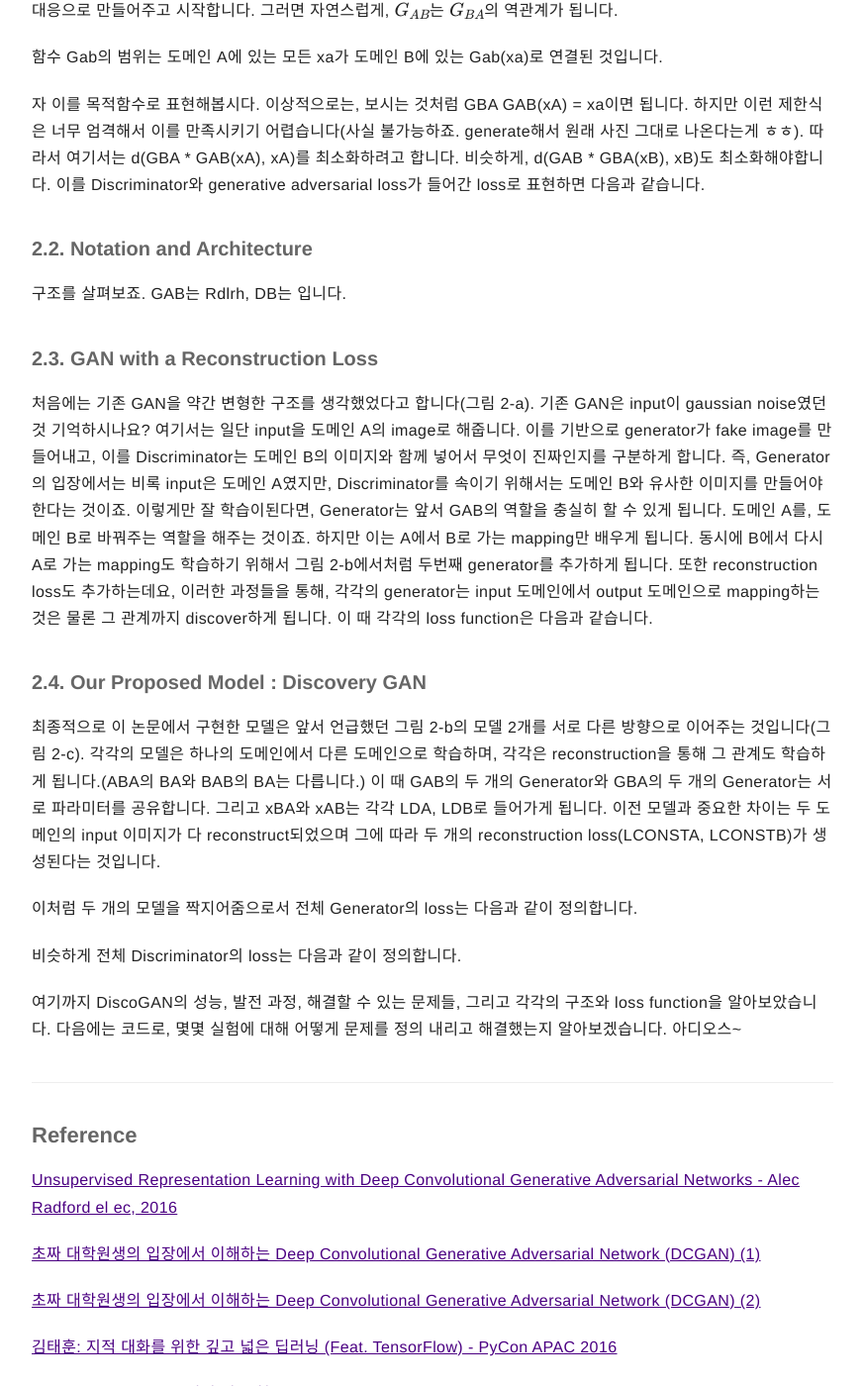
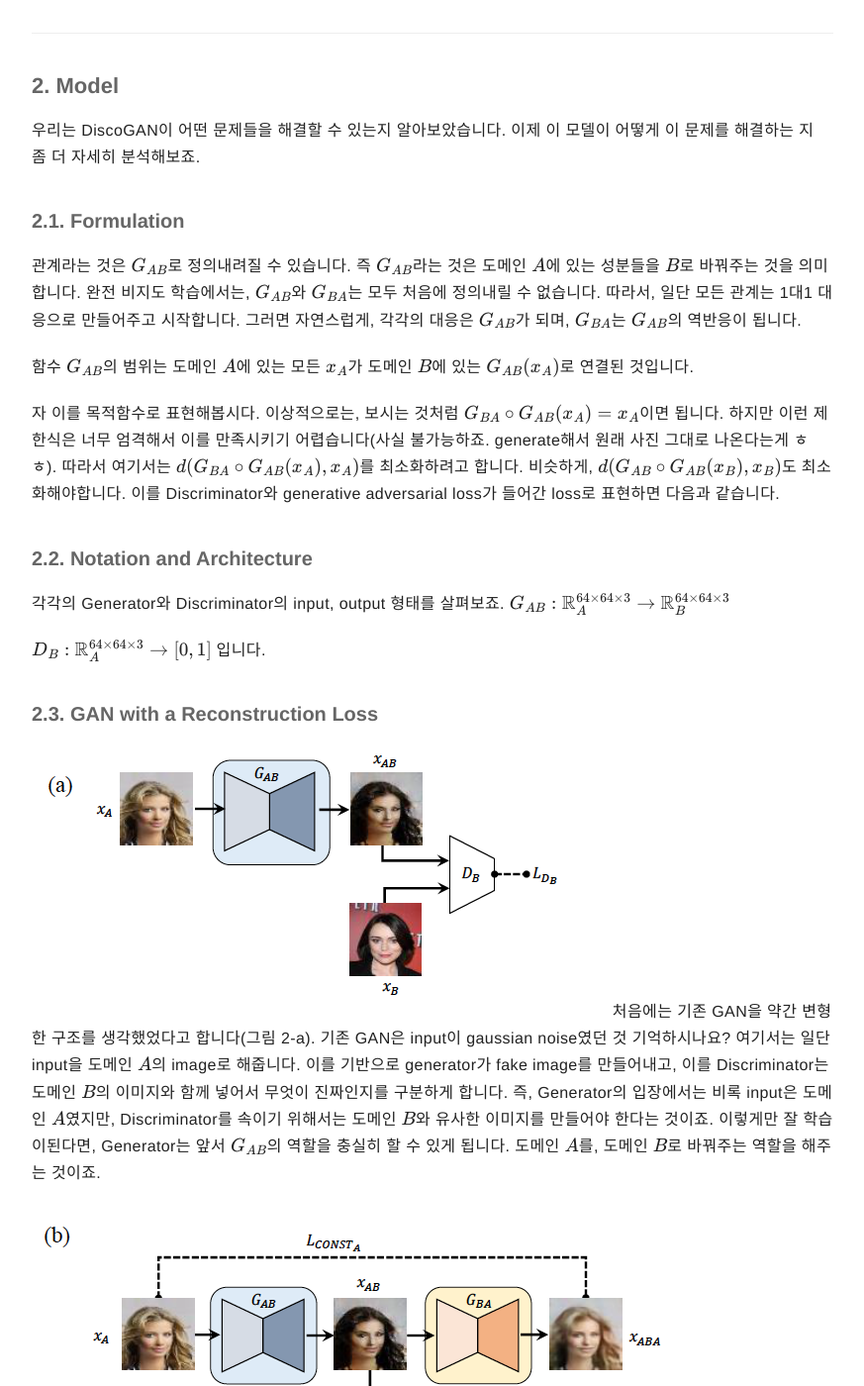
Before and after one commit to wkimdev/angrypark.github.io, a Jekyll site: the page built from _posts/2017-09-09-DiscoGAN-paper-reading.markdown, in a window 1280 px wide and 1400 px high, scrolled down 3194 px. Shown: the whole window at 99% size, without its empty margins (203-1076 px from the left). Built offline with Jekyll 4.4.1, drawn with Linux system fonts in a browser that asks for light colours; Markdown is read by kramdown in place of the engine named in the settings; formulas are drawn with MathJax 3; comment, search, counter and statistics services are not loaded; some of the changed text lies outside the part shown.

Commit message:
170909-DiscoGAN-6

```diff
--- a/_config.yml
+++ b/_config.yml
@@ -20,7 +20,6 @@ url: https://angrypark.github.io
 # your url: http://USERNAME.github.io
 
 permalink: /:title/
-markdown: redcarpet
 # To enable google analytics, supply your token below
 # analytics-google: 'UA-MYANALYTICS'
 
--- a/_posts/2017-09-09-DiscoGAN-paper-reading.markdown
+++ b/_posts/2017-09-09-DiscoGAN-paper-reading.markdown
@@ -1,8 +1,8 @@
 ---
 title: "[GAN] DiscoGAN 논문 이해하기"
 layout: post
-date: 2017-08-03 20:30
-image: /assets/images/2017-08-03-DCGAN-paper-reading/background.jpg
+date: 2017-09-09 20:30
+image: /assets/images/2017-09-09-DiscoGAN-paper-reading/background.jpg
 headerImage: true
 tag:
 - gan
@@ -18,21 +18,18 @@ description: Disco-GAN 논문 차근차근 이해하기
 
 <span style="color:#7C7877; font-family: 'Apple SD Gothic Neo'; font-weight:200">
 
-이번 시간에는 GAN의 응용 논문 중 우리나라 SK T-Brain에서 발표되서 인정받고 있는 Learning to Discover Cross-Domain Relations
-with Generative Adversarial Networks(이하 Disco-GAN)을 소개하겠습니다. 연세대학교 빅데이터 학회 YBIGTA GAN팀에서는 다음과 같은 순서를 GAN을 공부하고 있으며, 클릭하면 내용을 확인하실 수 있습니다.
+이번 시간에는 GAN의 응용 논문 중 우리나라 SK T-Brain에서 발표되서 인정받고 있는 Learning to Discover Cross-Domain Relations with Generative Adversarial Networks(이하 Disco-GAN)을 소개하겠습니다. 연세대학교 빅데이터 학회 YBIGTA GAN팀에서는 다음과 같은 순서를 GAN을 공부하고 있으며, 클릭하면 내용을 확인하실 수 있습니다.
 
 **Study 순서**
-- [GAN 논문 이해하기]()
-- [GAN Code 분석하기]()
-- [Conditional-GAN 논문 이해하기]()
-- [Conditional-GAN Code 분석하기]()
-- [GAN으로 내 핸드폰 손글씨 만들기]()
-- [DCGAN 논문 이해하기]()
-- [DCGAN Code 분석하기]()
-- [DCGAN pytorch로 구현하기]()
-- [InfoGAN 논문 이해하기]()
-- [InfoGAN Code 분석하기]()
-- [DiscoGAN 논문 이해하기]()
+- [GAN 논문 이해하기](https://angrypark.github.io/First-GAN/)
+- [GAN Code 분석하기](https://angrypark.github.io/GAN-tutorial-1/)
+- [Conditional-GAN 논문 이해하기](https://kangbk0120.github.io/articles/2017-08/conditional-gan)
+- [Conditional-GAN으로 내 핸드폰 손글씨 만들기](https://kangbk0120.github.io/articles/2017-08/condgan-imple)
+- [DCGAN 논문 이해하기](https://angrypark.github.io/DCGAN-paper-reading/)
+- [DCGAN pytorch로 구현하기](https://kangbk0120.github.io/articles/2017-08/dcgan-pytorch)
+- [InfoGAN 논문 이해하기](https://kangbk0120.github.io/articles/2017-08/info-gan)
+- [InfoGAN Code 분석하기](https://github.com/YBIGTA/Deep_learning/blob/master/GAN/2017-09-02-InfoGAN-implementation.ipynb)
+- [DiscoGAN 논문 이해하기](https://angrypark.github.io/DiscoGAN-paper-reading/)
 
 ---
 
@@ -53,64 +50,82 @@ with Generative Adversarial Networks(이하 Disco-GAN)을 소개하겠습니다.
 [Learning to Discover Cross-Domain Relations
 with Generative Adversarial Networks, 2016](https://arxiv.org/pdf/1703.05192.pdf)
 ---
-## GAN Review
-![gan-workflow](/assets/images/2017-08-03-DCGAN-paper-reading/gan-workflow.jpg)
 
-> [[GAN] First GAN](https://angrypark.github.io/First-GAN/)
-[[GAN] 1D Gaussian Distribution Generation](https://angrypark.github.io/GAN-tutorial-1/)
+## 0. Abstract
+지금까지는 GAN을 통해 사람이 구별하기 어려운 가짜 이미지를 만들어내는 데 목표를 두었고 어느정도 성공하였습니다. 그러나 우리가 원하는 목적의 가짜 이미지를 만들기 위해서는 그 이상의 목표가 해결되어야 합니다. 예를 들면, 소 그림을 넣으면 비슷한 느낌의 말을 만들어준다던가, 여러분의 사진을 넣으면 같은 사진인데 성별만 바뀌는 이미지를 만들어준다던가 말이죠. 이를 하나의 도메인에서 mode는 유지한 채로 다른 도메인으로 바꿔주는 목표로 생각할 수 있는데, 오늘 소개할 논문에서는 이를 멋지게 구현해주었습니다. 이번 글에서는 문제를 어떻게 정의내리고, 어떤 구조와 컨셉을 통해 이를 해결하였는지 살펴보도록 하겠습니다.
 
 ---
-## 0. Abstract
-지금까지는 GAN을 통해 사람이 구별하기 어려운 가짜 이미지를 만들어내는 데 목표를 두었고 어느정도 성공하였습니다. 그러나 우리가 원하는 목적의 가짜 이미지를 만들기 위해서는 그 이상의 목표가 해결되어야 합니다. 예를 들면, 소 그림을 넣으면 비슷한 느낌의 말을 만들어준다던가, 여러분의 사진을 넣으면 같은 사진인데 성별만 바뀌는 이미지를 만들어준다던가 말이죠. 이 논문에서는 이를 어느정도 해결하였는데요, 이번 글에서는 문제를 어떻게 정의내리고, 어떤 구조와 컨셉을 통해 이를 해결하였는지 살펴보도록 하겠습니다.
+## 1. Introduction
+사람들은 두개의 다른 도메인이 주어졌을 때 그 관계를 쉽게 찾아냅니다. 예를 들어, 영어로 구성된 문장을 프랑스어로 번역하여 주어진다면, 그 두 문장의 관계를 사람들은 쉽게 찾아낼 수 있습니다 (의미는 같다, 언어는 다르다). 또한, 우리는 우리가 입고 있는 정장과 비슷한 스타일을 가지고 있는 바지와 신발을 쉽게 찾아낼 수 있습니다. 같은 스타일을 가지되 도메인만 정장에서 바지나 신발로 옮겨주는 것이죠.
 
-## 1. Introduction
-사람들은 두개의 다른 도메인이 주어졌을 때 그 관계를 쉽게 찾아냅니다. 예를 들어, 영어로 구성된 문장을 프랑스어로 번역하여 주어진다면, 그 두 문장의 관계를 사람들은 쉽게 찾아낼 수 있습니다(의미는 같다, 언어는 다르다). 또한, 우리는 우리가 입고 있는 정장과 비슷한 스타일을 가지고 있는 바지와 신발을 쉽게 찾아낼 수 있습니다. 같은 스타일을 가지되 도메인만 정장에서 바지나 신발로 옮겨주는 것이죠.
-
-그럼, 과연 기계도 서로 다른 두 개의 도메인 이미지의 관계를 찾아낼 수 있을까요? 이 문제는 “한 이미지를 다른 조건이 달려 있는 이미지로 재생성할 수 있을까?”라는 문제로 재정의됩니다. 다시 말하면, 같은 이미지인데 한 도메인에서 다른 도메인으로 mapping해주는 함수를 찾을 수 있는가의 문제인 것이죠. 사실 이 문제는 최근 엄청난 관심을 받고 있는 GAN에서 이미 어느 정도 해결되었습니다. 그러나 GAN의 한계는 사람이나 다른 알고리즘이 직접 명시적으로 짝지은 데이터를 통해서만 문제를 해결할 수 있다는 것입니다. (예, 국방무늬를 갖고 있는 옷을 바꾸면 국방무늬를 가진 신발이 되!)
+그럼, 과연 기계도 서로 다른 두 개의 도메인 이미지의 관계를 찾아낼 수 있을까요? 이 문제는 *“한 이미지를 다른 조건이 달려 있는 이미지로 재생성할 수 있을까?”* 라는 문제로 재정의됩니다. 다시 말하면, 같은 이미지인데 한 도메인에서 다른 도메인으로 mapping해주는 함수를 찾을 수 있는가의 문제인 것이죠. 사실 이 문제는 최근 엄청난 관심을 받고 있는 GAN에서 이미 어느 정도 해결되었습니다. 그러나 GAN의 한계는 사람이나 다른 알고리즘이 직접 명시적으로 짝지은 데이터를 통해서만 문제를 해결할 수 있다는 것입니다. (예, 국방무늬를 갖고 있는 옷을 바꾸면 국방무늬를 가진 신발이 되!)
 
 명시적으로 라벨링된 데이터는 쉽게 구해지지 않으며, 많은 노동력과 시간을 필요로 합니다. 더군다나, 짝 중 하나의 도메인에서라도 그 사진이 없는 경우 문제가 생기고, 쉽게 짝짓기 힘들 정도로 훌륭한 선택지가 다수 발생하기도 하죠. 따라서, 이 논문에서는 우리는 2대의 다른 도메인에서 그 어떠한 explicitly pairing 없이 관계를 발견하는 것을 목표로 합니다(관계를 '발견'한다고 해서 DiscoGAN입니다.)
 
-이 문제를 해결하기 위해서, 저자는 Discover cross-domain relations with GANs를 새롭게 제안하였습니다. 이전에 다른 모델들과 달리, 우리는 그 어떤 라벨도 없는 두 개의 도메인 데이터 셋을 pre-training없이 train합니다.(이하 A,B 도메인이라 명시할께요). Generator는 A도메인의 한 이미지를 input으로 해서 B도메인으로 바꿔줍니다. DiscoGAN의 핵심은 두개의 서로 다른 GAN이 짝지어져 있다는 것인데, 각각은 A를 B로, B를 A로 바꿔주는 역할을 해줍니다. 이 때의 핵심적인 전제는 하나의 도메인에 있는 모든 이미지를 다른 도메인의 이미지로 표현할 수 있다는 것입니다.
+이 문제를 해결하기 위해서, 저자는 **Discover cross-domain relations with GANs** 을 새롭게 제안하였습니다. 이전에 다른 모델들과 달리, 우리는 그 어떤 라벨도 없는 두 개의 도메인 데이터 셋을 pre-training없이 train합니다.(이하 $$A$$,$$B$$ 도메인이라 명시할께요). Generator는 도메인 $$A$$의 한 이미지를 input으로 해서 도메인 $$B$$으로 바꿔줍니다. DiscoGAN의 핵심은 두개의 서로 다른 GAN이 짝지어져 있다는 것인데, 각각은 $$A$$를 $$B$$로, $$B$$를 $$A$$로 바꿔주는 역할을 해줍니다. 이 때의 핵심적인 전제는 하나의 도메인에 있는 모든 이미지를 다른 도메인의 이미지로 표현할 수 있다는 것입니다.
+
+![1](/assets/images/2017-09-09-DiscoGAN-paper-reading/1.png)
 
  결론부터 이야기 하자면 DiscoGAN은 Toy domain 과 real world image dataset에서 다 cross-domain relations를 알아내는 데 적합하다는 것을 확인할 수 있었습니다. 단순한 2차원 도메인에서 얼굴이미지 도메인으로 갔을 때에도 DiscoGAN 모델은 mode collapse problem에 좀더 robust하다는 것도 확인할 수 있었죠. 또한 얼굴, 차, 의자, 모서리, 사진 사이의 쌍방향 mapping에도 좋은 이미지 전환 성능을 보여주었습니다. 전환된 이미지는 머리 색, 성별, orientation 같은 특정한 부분만 바뀔수도 있었습니다.
 
+---
 ## 2. Model
 우리는 DiscoGAN이 어떤 문제들을 해결할 수 있는지 알아보았습니다. 이제 이 모델이 어떻게 이 문제를 해결하는 지 좀 더 자세히 분석해보죠.
 
 ### 2.1. Formulation
-관계라는 것은 $G_{AB}$로 정의내려질 수 있습니다. 즉 $$G_{AB}$$ 도메인 $$A$$에 있는 성분들을 $B$로 바꿔주는 것이죠. 완전 비지도 학습에서는, $G_{AB}$와 $$G_{BA}$$는 모두 처음에 전혀 정의내려질 수 없습니다. 따라서, 일단 모든 관계는 1대1 대응으로 만들어주고 시작합니다. 그러면 자연스럽게, $$G_{AB}$$는 $$G_{BA}$$의 역관계가 됩니다.
+관계라는 것은 $$G_{AB}$$로 정의내려질 수 있습니다. 즉 $$G_{AB}$$라는 것은 도메인 $$A$$에 있는 성분들을 $$B$$로 바꿔주는 것을 의미합니다. 완전 비지도 학습에서는, $$G_{AB}$$와 $$G_{BA}$$는 모두 처음에 정의내릴 수 없습니다. 따라서, 일단 모든 관계는 1대1 대응으로 만들어주고 시작합니다. 그러면 자연스럽게, 각각의 대응은 $$G_{AB}$$가 되며, $$G_{BA}$$는 $$G_{AB}$$의 역반응이 됩니다.
 
-함수 Gab의 범위는 도메인 A에 있는 모든 xa가 도메인 B에 있는 Gab(xa)로 연결된 것입니다.
+함수 $$G_{AB}$$의 범위는 도메인 $$A$$에 있는 모든 $$x_A$$가 도메인 $$B$$에 있는 $$G_{AB}(x_A)$$로 연결된 것입니다.
 
-자 이를 목적함수로 표현해봅시다. 이상적으로는, 보시는 것처럼 GBA GAB(xA) = xa이면 됩니다. 하지만 이런 제한식은 너무 엄격해서 이를 만족시키기 어렵습니다(사실 불가능하죠. generate해서 원래 사진 그대로 나온다는게 ㅎㅎ).  따라서 여기서는 d(GBA * GAB(xA), xA)를 최소화하려고 합니다. 비슷하게, d(GAB * GBA(xB), xB)도 최소화해야합니다. 이를 Discriminator와 generative adversarial loss가 들어간 loss로 표현하면 다음과 같습니다.
+자 이를 목적함수로 표현해봅시다. 이상적으로는, 보시는 것처럼 $$G_{BA} \circ G_{AB}(x_A) = x_A$$이면 됩니다. 하지만 이런 제한식은 너무 엄격해서 이를 만족시키기 어렵습니다(사실 불가능하죠. generate해서 원래 사진 그대로 나온다는게 ㅎㅎ).  따라서 여기서는 $$d(G_{BA} \circ G_{AB}(x_A), x_A)$$를 최소화하려고 합니다. 비슷하게, $$d(G_{AB} \circ G_{AB}(x_B), x_B)$$도 최소화해야합니다. 이를 Discriminator와 generative adversarial loss가 들어간 loss로 표현하면 다음과 같습니다.
 
 ### 2.2. Notation and Architecture
-구조를 살펴보죠. GAB는 Rdlrh, DB는 입니다.
+각각의 Generator와 Discriminator의 input, output 형태를 살펴보죠.
+$$G_{AB} :  \mathbb{R}_{A}^{64\times64\times3} \rightarrow \mathbb{R}_{B}^{64\times64\times3}$$
+
+$$D_{B} :  \mathbb{R}_{A}^{64\times64\times3} \rightarrow [0,1]$$ 입니다.
 
 ### 2.3. GAN with a Reconstruction Loss
-처음에는 기존 GAN을 약간 변형한 구조를 생각했었다고 합니다(그림 2-a). 기존 GAN은 input이 gaussian noise였던 것 기억하시나요? 여기서는 일단 input을 도메인 A의 image로 해줍니다. 이를 기반으로 generator가 fake image를 만들어내고, 이를 Discriminator는 도메인 B의 이미지와 함께 넣어서 무엇이 진짜인지를 구분하게 합니다. 즉, Generator의 입장에서는 비록 input은 도메인 A였지만, Discriminator를 속이기 위해서는 도메인 B와 유사한 이미지를 만들어야 한다는 것이죠. 이렇게만 잘 학습이된다면, Generator는 앞서 GAB의 역할을 충실히 할 수 있게 됩니다. 도메인 A를, 도메인 B로 바꿔주는 역할을 해주는 것이죠.
- 하지만 이는 A에서 B로 가는 mapping만 배우게 됩니다. 동시에 B에서 다시 A로 가는 mapping도 학습하기 위해서 그림 2-b에서처럼 두번째 generator를 추가하게 됩니다. 또한 reconstruction loss도 추가하는데요, 이러한 과정들을 통해, 각각의 generator는 input 도메인에서 output 도메인으로 mapping하는 것은 물론 그 관계까지 discover하게 됩니다. 이 때 각각의 loss function은 다음과 같습니다.
+![2](/assets/images/2017-09-09-DiscoGAN-paper-reading/2.png)
+처음에는 기존 GAN을 약간 변형한 구조를 생각했었다고 합니다(그림 2-a). 기존 GAN은 input이 gaussian noise였던 것 기억하시나요? 여기서는 일단 input을 도메인 $$A$$의 image로 해줍니다. 이를 기반으로 generator가 fake image를 만들어내고, 이를 Discriminator는 도메인 $$B$$의 이미지와 함께 넣어서 무엇이 진짜인지를 구분하게 합니다. 즉, Generator의 입장에서는 비록 input은 도메인 $$A$$였지만, Discriminator를 속이기 위해서는 도메인 $$B$$와 유사한 이미지를 만들어야 한다는 것이죠. 이렇게만 잘 학습이된다면, Generator는 앞서 $$G_{AB}$$의 역할을 충실히 할 수 있게 됩니다. 도메인 $$A$$를, 도메인 $$B$$로 바꿔주는 역할을 해주는 것이죠.
+
+![3](/assets/images/2017-09-09-DiscoGAN-paper-reading/3.png)
+ 하지만 이는 $$A$$에서 $$B$$로 가는 mapping만 배우게 됩니다. 동시에 $$B$$에서 다시 $$A$$로 가는 mapping도 학습하기 위해서 그림 2-b에서처럼 두번째 generator를 추가하게 됩니다. 또한 reconstruction loss도 추가하는데요, 이러한 과정들을 통해, 각각의 generator는 input 도메인에서 output 도메인으로 mapping하는 것은 물론 그 관계까지 discover하게 됩니다. 이 때 각각의 함수를 정의하고 loss function을 정의하면 다음과 같습니다.
+
+ $$x_{AB} = G_{AB}(x_A)$$
+
+ $$x_{ABA} = G_{BA}(x_{AB}) = G_{BA} \circ G_{AB}(x_A)$$
+
+ $$L_{CONST_A} = d(G_{BA}\circ G_{AB}(x_A), x_A)$$
+
+ $$L_{GAN_A} = - \mathbb{E}_{x_A \sim P_A}[logD_B(G_{AB}(x_A))] $$
+
+$$L_{G_{AB}} = L_{GAN_{B}} + L_{CONST_{A}} $$
+
+$$L_{D_B} = - \mathbb{E}_{x_B \sim P_B}[logD_B(D_{B}(x_B))] - \mathbb{E}_{x_A \sim P_A}[log(1 - D_B(G_{AB}(x_A))]$$
+
 
 ### 2.4. Our Proposed Model : Discovery GAN
- 최종적으로 이 논문에서 구현한 모델은 앞서 언급했던 그림 2-b의 모델 2개를 서로 다른 방향으로 이어주는 것입니다(그림 2-c). 각각의 모델은 하나의 도메인에서 다른 도메인으로 학습하며, 각각은 reconstruction을 통해 그 관계도 학습하게 됩니다.(ABA의 BA와 BAB의 BA는 다릅니다.) 이 때 GAB의 두 개의 Generator와 GBA의 두 개의 Generator는 서로 파라미터를 공유합니다. 그리고 xBA와 xAB는 각각 LDA, LDB로 들어가게 됩니다. 이전 모델과 중요한 차이는 두 도메인의 input 이미지가 다 reconstruct되었으며 그에 따라 두 개의 reconstruction loss(LCONSTA, LCONSTB)가 생성된다는 것입니다.
+![4](/assets/images/2017-09-09-DiscoGAN-paper-reading/4.png)
+ 최종적으로 이 논문에서 구현한 모델은 앞서 언급했던 그림 2-b의 모델 2개를 서로 다른 방향으로 이어주는 것입니다(그림 2-c). 각각의 모델은 하나의 도메인에서 다른 도메인으로 학습하며, 각각은 reconstruction을 통해 그 관계도 학습하게 됩니다.($$G_{ABA}$$의 BA와 $$G_{BAB}$$의 BA는 다릅니다.) 이 때 $$G_{AB}$$의 두 개의 Generator와 $$G_{BA}$$의 두 개의 Generator는 서로 파라미터를 공유합니다. 그리고 $$x_{BA}$$와 $$x_{AB}$$는 각각 $$L_{D_A}$$, $$L_{D_B}$$로 들어가게 됩니다. 이전 모델과 중요한 차이는 두 도메인의 input 이미지가 다 reconstruct되었으며 그에 따라 두 개의 reconstruction loss($$L_{CONST_A}$$, $$L_{CONST_B}$$)가 생성된다는 것입니다.
 
 이처럼 두 개의 모델을 짝지어줌으로서 전체 Generator의 loss는 다음과 같이 정의합니다.
 
+\begin{matrix}
+L_G &=& L_{G_{AB}} + L_{G_{AB}}\\
+    &=& L_{GAN_B} + L_{CONST_A} + L_{GAN_A} + L_{CONST_B}
+\end{matrix}
+
 비슷하게 전체 Discriminator의 loss는 다음과 같이 정의합니다.
-
+$$L_D = L_{D_A} + L_{D_B}$$
 
 여기까지 DiscoGAN의 성능, 발전 과정, 해결할 수 있는 문제들, 그리고 각각의 구조와 loss function을 알아보았습니다. 다음에는 코드로, 몇몇 실험에 대해 어떻게 문제를 정의 내리고 해결했는지 알아보겠습니다. 아디오스~
 
 ---
 ## Reference
-[Unsupervised Representation Learning with Deep Convolutional Generative Adversarial Networks - Alec Radford el ec, 2016](https://arxiv.org/abs/1511.06434)
 
-[초짜 대학원생의 입장에서 이해하는 Deep Convolutional Generative Adversarial Network (DCGAN) (1)](http://jaejunyoo.blogspot.com/2017/02/deep-convolutional-gan-dcgan-1.html)
+[Learning to Discover Cross-Domain Relations with Generative Adversarial Networks, 2016](https://arxiv.org/pdf/1703.05192.pdf)
 
-[초짜 대학원생의 입장에서 이해하는 Deep Convolutional Generative Adversarial Network (DCGAN) (2)](http://jaejunyoo.blogspot.com/2017/02/deep-convolutional-gan-dcgan-2.html)
-
-[김태훈: 지적 대화를 위한 깊고 넓은 딥러닝 (Feat. TensorFlow) - PyCon APAC 2016](https://www.youtube.com/watch?v=soJ-wDOSCf4&t=890s)
-
-[Batch Normalization 설명 및 구현](https://shuuki4.wordpress.com/2016/01/13/batch-normalization-%EC%84%A4%EB%AA%85-%EB%B0%8F-%EA%B5%AC%ED%98%84/)
+[sweetzLab 기술블로그 - DiscoGan (Learning to Discover Cross-Domain Relations with Generative Adversarial Network)](http://dogfoottech.tistory.com/170)
 
 ---
```
Also changed, not shown: assets/images/2017-09-09-DiscoGAN-paper-reading/1.png (added), assets/images/2017-09-09-DiscoGAN-paper-reading/2.png (added), assets/images/2017-09-09-DiscoGAN-paper-reading/3.png (added), assets/images/2017-09-09-DiscoGAN-paper-reading/4.png (added), 1 other file.
